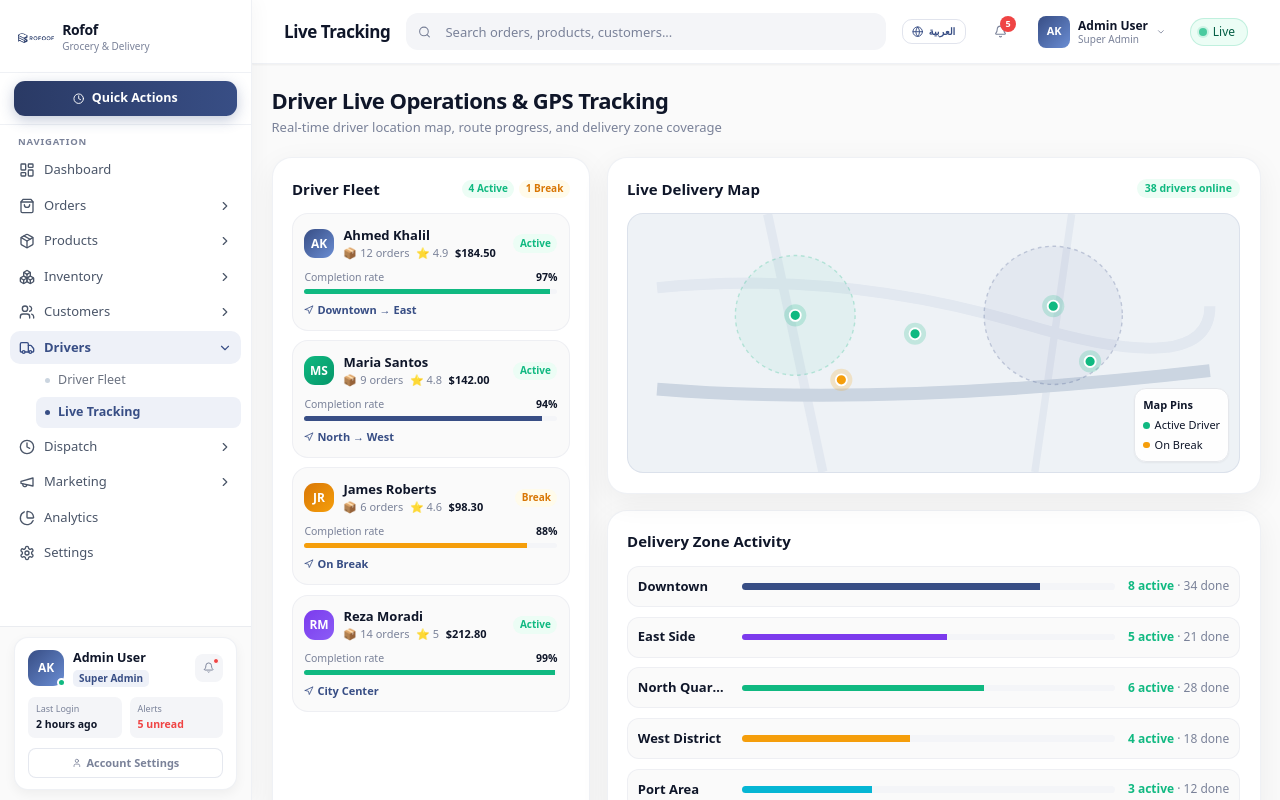
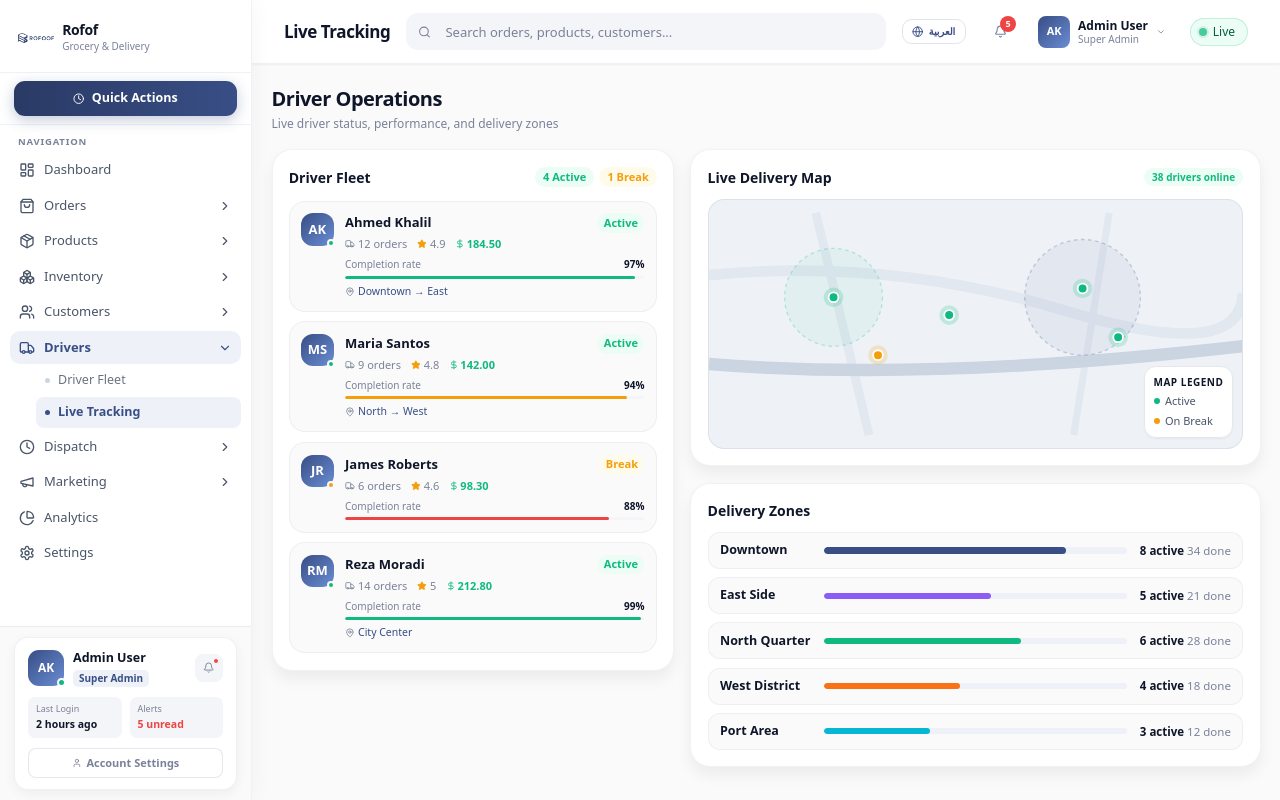
Before and after one commit to menna-radi/rofoof_website, a React (Vite) app: page /live-tracking in a window 1280 px wide. Built offline with nearby package versions, Linux system fonts and the light colour scheme; sample sign-in values are in the browser's storage.

Commit message:
update live tracking

```diff
--- a/src/modules/drivers/pages/live-tracking-page.tsx
+++ b/src/modules/drivers/pages/live-tracking-page.tsx
@@ -1,146 +1,256 @@
 import React from 'react';
-import { MapPin, Navigation, Star, Package, CheckCircle2, Clock } from 'lucide-react';
+import { Truck, Star, DollarSign, MapPin } from 'lucide-react';
 import { Card } from '@/shared/components/ui/card';
 
 export const LiveTrackingPage: React.FC = () => {
   const drivers = [
-    { initials: 'AK', name: 'Ahmed Khalil', orders: 12, rating: 4.9, earnings: '$184.50', status: 'Active', progress: 97, route: 'Downtown → East', avatarBg: 'from-[#384E85] to-[#6B8ED4]', progressColor: 'bg-[#10B981]' },
-    { initials: 'MS', name: 'Maria Santos', orders: 9, rating: 4.8, earnings: '$142.00', status: 'Active', progress: 94, route: 'North → West', avatarBg: 'from-[#10B981] to-[#059669]', progressColor: 'bg-[#384E85]' },
-    { initials: 'JR', name: 'James Roberts', orders: 6, rating: 4.6, earnings: '$98.30', status: 'Break', progress: 88, route: 'On Break', avatarBg: 'from-[#D97706] to-[#F59E0B]', progressColor: 'bg-[#F59E0B]' },
-    { initials: 'RM', name: 'Reza Moradi', orders: 14, rating: 5.0, earnings: '$212.80', status: 'Active', progress: 99, route: 'City Center', avatarBg: 'from-[#7C3AED] to-[#8B5CF6]', progressColor: 'bg-[#10B981]' },
+    {
+      initials: 'AK',
+      name: 'Ahmed Khalil',
+      orders: 12,
+      rating: 4.9,
+      earnings: '$184.50',
+      status: 'Active',
+      progress: 97,
+      route: 'Downtown → East',
+      avatarBg: 'from-[#384E85] to-[#6B8ED4]',
+      progressColor: 'bg-[#10B981]',
+    },
+    {
+      initials: 'MS',
+      name: 'Maria Santos',
+      orders: 9,
+      rating: 4.8,
+      earnings: '$142.00',
+      status: 'Active',
+      progress: 94,
+      route: 'North → West',
+      avatarBg: 'from-[#384E85] to-[#6B8ED4]',
+      progressColor: 'bg-[#F59E0B]',
+    },
+    {
+      initials: 'JR',
+      name: 'James Roberts',
+      orders: 6,
+      rating: 4.6,
+      earnings: '$98.30',
+      status: 'Break',
+      progress: 88,
+      route: '',
+      avatarBg: 'from-[#384E85] to-[#6B8ED4]',
+      progressColor: 'bg-[#EF4444]',
+    },
+    {
+      initials: 'RM',
+      name: 'Reza Moradi',
+      orders: 14,
+      rating: 5.0,
+      earnings: '$212.80',
+      status: 'Active',
+      progress: 99,
+      route: 'City Center',
+      avatarBg: 'from-[#384E85] to-[#6B8ED4]',
+      progressColor: 'bg-[#10B981]',
+    },
   ];
 
   const zones = [
     { name: 'Downtown', active: 8, done: 34, pct: '80%', color: 'bg-[#384E85]' },
-    { name: 'East Side', active: 5, done: 21, pct: '55%', color: 'bg-[#7C3AED]' },
+    { name: 'East Side', active: 5, done: 21, pct: '55%', color: 'bg-[#8B5CF6]' },
     { name: 'North Quarter', active: 6, done: 28, pct: '65%', color: 'bg-[#10B981]' },
-    { name: 'West District', active: 4, done: 18, pct: '45%', color: 'bg-[#F59E0B]' },
+    { name: 'West District', active: 4, done: 18, pct: '45%', color: 'bg-[#F97316]' },
     { name: 'Port Area', active: 3, done: 12, pct: '35%', color: 'bg-[#06B6D4]' },
   ];
 
   return (
-    <div className="space-y-6 select-none pb-10">
+    <div className="space-y-5 select-none pb-8">
       {/* Header */}
       <div>
-        <h1 className="text-[22px] font-extrabold text-[#0F1629] tracking-tight">Driver Live Operations &amp; GPS Tracking</h1>
-        <p className="text-[13px] text-[#7A8299] mt-0.5">Real-time driver location map, route progress, and delivery zone coverage</p>
+        <h1 className="text-[20px] font-bold text-[#0F1629] tracking-tight">
+          Driver Operations
+        </h1>
+        <p className="text-[12px] text-[#7A8299] mt-0.5">
+          Live driver status, performance, and delivery zones
+        </p>
       </div>
 
-      {/* Main Split Grid */}
-      <div className="grid grid-cols-1 lg:grid-cols-3 gap-5">
-        {/* Left Column: Driver Fleet Cards */}
-        <Card className="p-6 bg-white border border-[#384E85]/8 rounded-[20px] shadow-[0px_8px_30px_rgba(0,0,0,0.06)] space-y-4">
+      {/* Main Grid Layout */}
+      <div className="grid grid-cols-1 lg:grid-cols-12 gap-5 items-start">
+        {/* Left Column: Driver Fleet Card (5 columns) */}
+        <div className="lg:col-span-5">
+          <Card className="p-5 bg-white border border-[#384E85]/7 rounded-[20px] shadow-[0px_8px_15px_rgba(0,0,0,0.06)] space-y-4">
             <div className="flex items-center justify-between">
-            <h3 className="text-[15px] font-bold text-[#0F1629]">Driver Fleet</h3>
+              <h3 className="text-[14px] font-bold text-[#0F1629]">Driver Fleet</h3>
               <div className="flex gap-1.5">
-              <span className="px-2 py-0.5 rounded-full text-[10px] font-bold bg-[#ECFDF5] text-[#10B981]">4 Active</span>
-              <span className="px-2 py-0.5 rounded-full text-[10px] font-bold bg-[#FFFBEB] text-[#D97706]">1 Break</span>
+                <span className="px-2.5 py-0.5 rounded-full text-[11px] font-semibold bg-[#ECFDF5] text-[#10B981]">
+                  4 Active
+                </span>
+                <span className="px-2.5 py-0.5 rounded-full text-[11px] font-semibold bg-[#FFFBEB] text-[#F59E0B]">
+                  1 Break
+                </span>
               </div>
             </div>
 
-          <div className="space-y-3">
+            <div className="space-y-3 max-h-[500px] overflow-hidden">
               {drivers.map((d, idx) => (
-              <div key={idx} className="p-3.5 bg-[#FAFAFA] border border-[#384E85]/6 rounded-[16px] space-y-2.5">
-                <div className="flex items-center justify-between">
-                  <div className="flex items-center gap-3">
-                    <div className={`w-9 h-9 rounded-[11px] bg-gradient-to-br ${d.avatarBg} text-white flex items-center justify-center font-bold text-[12px] shrink-0`}>
+                <div
+                  key={idx}
+                  className="p-3.5 bg-[#FAFAFA] border border-[#384E85]/6 rounded-[16px] flex gap-3.5 items-start"
+                >
+                  {/* Avatar & Status Dot */}
+                  <div className="relative shrink-0">
+                    <div
+                      className={`w-10 h-10 rounded-[12px] bg-gradient-to-br ${d.avatarBg} text-white flex items-center justify-center font-bold text-[13px]`}
+                    >
                       {d.initials}
                     </div>
-                    <div>
-                      <div className="font-bold text-[#0F1629] text-[13px]">{d.name}</div>
-                      <div className="flex items-center gap-2 text-[11px] text-[#7A8299]">
-                        <span>📦 {d.orders} orders</span>
-                        <span>⭐ {d.rating}</span>
-                        <strong className="text-[#0F1629]">{d.earnings}</strong>
+                    <span
+                      className={`absolute -bottom-0.5 -right-0.5 w-2.5 h-2.5 rounded-full border-2 border-[#FAFAFA] ${
+                        d.status === 'Active' ? 'bg-[#10B981]' : 'bg-[#F59E0B]'
+                      }`}
+                    />
                   </div>
-                    </div>
-                  </div>
-                  <span className={`px-2 py-0.5 rounded-full text-[10px] font-bold ${
-                    d.status === 'Active' ? 'bg-[#ECFDF5] text-[#10B981]' : 'bg-[#FFFBEB] text-[#D97706]'
-                  }`}>
+
+                  {/* Driver Details */}
+                  <div className="flex-1 min-w-0">
+                    <div className="flex items-center justify-between">
+                      <span className="font-bold text-[#0F1629] text-[13px]">
+                        {d.name}
+                      </span>
+                      <span
+                        className={`px-2 py-0.5 rounded-full text-[11px] font-semibold ${
+                          d.status === 'Active'
+                            ? 'bg-[#ECFDF5] text-[#10B981]'
+                            : 'bg-[#FFFBEB] text-[#F59E0B]'
+                        }`}
+                      >
                         {d.status}
                       </span>
                     </div>
 
-                {/* Progress bar */}
-                <div>
-                  <div className="flex justify-between text-[10.5px] text-[#7A8299] mb-1">
-                    <span>Completion rate</span>
-                    <strong className="text-[#0F1629]">{d.progress}%</strong>
+                    {/* Metrics Row: Truck Orders, Star Rating, Green Earnings */}
+                    <div className="flex items-center gap-3 text-[11px] pt-1">
+                      <div className="flex items-center gap-1 text-[#7A8299]">
+                        <Truck className="w-3 h-3 text-[#7A8299]" />
+                        <span>{d.orders} orders</span>
                       </div>
-                  <div className="w-full h-1.5 bg-[#F4F5F8] rounded-full overflow-hidden">
-                    <div className={`h-full ${d.progressColor}`} style={{ width: `${d.progress}%` }} />
+                      <div className="flex items-center gap-1 text-[#7A8299]">
+                        <Star className="w-3 h-3 text-[#F59E0B] fill-[#F59E0B]" />
+                        <span>{d.rating}</span>
+                      </div>
+                      <div className="flex items-center gap-0.5 font-semibold text-[#10B981]">
+                        <DollarSign className="w-3 h-3 text-[#10B981]" />
+                        <span>{d.earnings.replace('$', '')}</span>
                       </div>
                     </div>
 
-                <div className="flex items-center gap-1 text-[11px] font-semibold text-[#384E85]">
-                  <Navigation className="w-3 h-3 text-[#384E85]" /> {d.route}
+                    {/* Completion rate bar */}
+                    <div className="pt-1.5">
+                      <div className="flex justify-between text-[10px] mb-1">
+                        <span className="text-[#7A8299]">Completion rate</span>
+                        <strong className="text-[#0F1629] font-bold">{d.progress}%</strong>
+                      </div>
+                      <div className="w-full h-[3px] bg-[#F4F5F8] rounded-[3px] overflow-hidden">
+                        <div
+                          className={`h-[3px] rounded-[3px] transition-all duration-300 ${d.progressColor}`}
+                          style={{ width: `${d.progress}%` }}
+                        />
+                      </div>
+                    </div>
+
+                    {/* Route location with MapPin icon */}
+                    {d.route && (
+                      <div className="flex items-center gap-1 text-[10.5px] font-medium text-[#384E85] pt-1.5">
+                        <MapPin className="w-3 h-3 text-[#7A8299]" />
+                        <span>{d.route}</span>
+                      </div>
+                    )}
                   </div>
                 </div>
               ))}
             </div>
           </Card>
+        </div>
 
-        {/* Right Column: Live Map + Delivery Zones */}
-        <div className="lg:col-span-2 space-y-5">
-          {/* Visual Map SVG Card */}
-          <Card className="p-6 bg-white border border-[#384E85]/8 rounded-[20px] shadow-[0px_8px_30px_rgba(0,0,0,0.06)] relative overflow-hidden">
-            <div className="flex items-center justify-between mb-4">
-              <h3 className="text-[15px] font-bold text-[#0F1629]">Live Delivery Map</h3>
-              <span className="px-2.5 py-0.5 rounded-full text-[10.5px] font-bold bg-[#ECFDF5] text-[#10B981]">
+        {/* Right Column: Live Map + Delivery Zones (7 columns) */}
+        <div className="lg:col-span-7 space-y-5">
+          {/* Live Delivery Map Card */}
+          <Card className="p-5 bg-white border border-[#384E85]/7 rounded-[20px] shadow-[0px_8px_15px_rgba(0,0,0,0.06)] relative overflow-hidden">
+            <div className="flex items-center justify-between mb-3.5">
+              <h3 className="text-[14px] font-bold text-[#0F1629]">Live Delivery Map</h3>
+              <span className="px-2.5 py-0.5 rounded-full text-[10px] font-bold bg-[#ECFDF5] text-[#10B981]">
                 38 drivers online
               </span>
             </div>
 
-            <div className="relative w-full h-[260px] rounded-[16px] overflow-hidden border border-[#384E85]/10 bg-[#EEF2F6]">
-              <svg className="w-full h-full" viewBox="0 0 600 280">
-                <rect width="600" height="280" fill="#EEF2F6"/>
-                <path d="M 0 80 Q 200 60 400 120 T 600 100" fill="none" stroke="#E2E8F0" strokeWidth="12"/>
-                <path d="M 120 0 L 180 280" fill="none" stroke="#E2E8F0" strokeWidth="10"/>
-                <path d="M 450 0 L 410 280" fill="none" stroke="#E2E8F0" strokeWidth="8"/>
-                <path d="M 0 190 Q 250 210 600 170" fill="none" stroke="#CBD5E1" strokeWidth="14"/>
+            {/* Map Graphic Canvas */}
+            <div className="relative w-full h-[250px] rounded-[16px] overflow-hidden border border-[#384E85]/10 bg-[#EEF2F6]">
+              <svg className="w-full h-full" viewBox="0 0 600 250">
+                <rect width="600" height="250" fill="#EEF2F6" />
+                {/* Road Network Lines */}
+                <path d="M 0 70 Q 200 50 400 110 T 600 90" fill="none" stroke="#E2E8F0" strokeWidth="12" />
+                <path d="M 120 0 L 180 250" fill="none" stroke="#E2E8F0" strokeWidth="10" />
+                <path d="M 450 0 L 410 250" fill="none" stroke="#E2E8F0" strokeWidth="8" />
+                <path d="M 0 170 Q 250 190 600 150" fill="none" stroke="#CBD5E1" strokeWidth="14" />
 
-                <circle cx="150" cy="110" r="65" fill="rgba(16,185,129,0.06)" stroke="rgba(16,185,129,0.25)" strokeWidth="1.5" strokeDasharray="4 4"/>
-                <circle cx="430" cy="110" r="75" fill="rgba(56,78,133,0.06)" stroke="rgba(56,78,133,0.25)" strokeWidth="1.5" strokeDasharray="4 4"/>
+                {/* Zone Range Circles */}
+                <circle cx="140" cy="95" r="55" fill="rgba(16,185,129,0.06)" stroke="rgba(16,185,129,0.25)" strokeWidth="1.5" strokeDasharray="4 4" />
+                <circle cx="420" cy="95" r="65" fill="rgba(56,78,133,0.06)" stroke="rgba(56,78,133,0.25)" strokeWidth="1.5" strokeDasharray="4 4" />
 
                 {/* Driver GPS Pins */}
-                <circle cx="150" cy="110" r="12" fill="rgba(16,185,129,0.2)"/>
-                <circle cx="150" cy="110" r="6" fill="#10B981" stroke="#ffffff" strokeWidth="2"/>
+                <circle cx="140" cy="95" r="11" fill="rgba(16,185,129,0.2)" />
+                <circle cx="140" cy="95" r="5.5" fill="#10B981" stroke="#ffffff" strokeWidth="2" />
 
-                <circle cx="280" cy="130" r="12" fill="rgba(16,185,129,0.2)"/>
-                <circle cx="280" cy="130" r="6" fill="#10B981" stroke="#ffffff" strokeWidth="2"/>
+                <circle cx="270" cy="115" r="11" fill="rgba(16,185,129,0.2)" />
+                <circle cx="270" cy="115" r="5.5" fill="#10B981" stroke="#ffffff" strokeWidth="2" />
 
-                <circle cx="200" cy="180" r="12" fill="rgba(245,158,11,0.2)"/>
-                <circle cx="200" cy="180" r="6" fill="#F59E0B" stroke="#ffffff" strokeWidth="2"/>
+                <circle cx="190" cy="160" r="11" fill="rgba(245,158,11,0.2)" />
+                <circle cx="190" cy="160" r="5.5" fill="#F59E0B" stroke="#ffffff" strokeWidth="2" />
 
-                <circle cx="430" cy="100" r="12" fill="rgba(16,185,129,0.2)"/>
-                <circle cx="430" cy="100" r="6" fill="#10B981" stroke="#ffffff" strokeWidth="2"/>
+                <circle cx="420" cy="85" r="11" fill="rgba(16,185,129,0.2)" />
+                <circle cx="420" cy="85" r="5.5" fill="#10B981" stroke="#ffffff" strokeWidth="2" />
 
-                <circle cx="470" cy="160" r="12" fill="rgba(16,185,129,0.2)"/>
-                <circle cx="470" cy="160" r="6" fill="#10B981" stroke="#ffffff" strokeWidth="2"/>
+                <circle cx="460" cy="140" r="11" fill="rgba(16,185,129,0.2)" />
+                <circle cx="460" cy="140" r="5.5" fill="#10B981" stroke="#ffffff" strokeWidth="2" />
               </svg>
 
-              <div className="absolute bottom-3 right-3 bg-white/90 backdrop-blur-xs p-2.5 rounded-[12px] border border-gray-200 shadow-xs text-[11px] space-y-1">
-                <div className="font-bold text-[#0F1629] mb-1">Map Pins</div>
-                <div className="flex items-center gap-1.5"><span className="w-2 h-2 rounded-full bg-[#10B981]" /> Active Driver</div>
-                <div className="flex items-center gap-1.5"><span className="w-2 h-2 rounded-full bg-[#F59E0B]" /> On Break</div>
+              {/* Map Legend Overlay Box */}
+              <div className="absolute bottom-3 right-3 bg-white/95 backdrop-blur-xs p-2.5 rounded-[12px] border border-gray-200 shadow-xs text-[11px] space-y-1">
+                <div className="font-bold text-[#0F1629] mb-1 text-[10px] uppercase tracking-[0.5px]">Map Legend</div>
+                <div className="flex items-center gap-1.5 text-[11px] text-[#4A5568]">
+                  <span className="w-2 h-2 rounded-full bg-[#10B981]" /> Active
+                </div>
+                <div className="flex items-center gap-1.5 text-[11px] text-[#4A5568]">
+                  <span className="w-2 h-2 rounded-full bg-[#F59E0B]" /> On Break
+                </div>
               </div>
             </div>
           </Card>
 
-          {/* Delivery Zones */}
-          <Card className="p-6 bg-white border border-[#384E85]/8 rounded-[20px] shadow-[0px_8px_30px_rgba(0,0,0,0.06)]">
-            <h3 className="text-[15px] font-bold text-[#0F1629] mb-4">Delivery Zone Activity</h3>
+          {/* Delivery Zones Card */}
+          <Card className="p-5 bg-white border border-[#384E85]/7 rounded-[20px] shadow-[0px_8px_15px_rgba(0,0,0,0.06)]">
+            <h3 className="text-[14px] font-bold text-[#0F1629] mb-3.5">
+              Delivery Zones
+            </h3>
 
-            <div className="space-y-3">
+            <div className="space-y-2.5">
               {zones.map((z, idx) => (
-                <div key={idx} className="p-3 bg-[#FAFAFA] border border-[#384E85]/6 rounded-[12px] flex items-center justify-between gap-4">
-                  <div className="w-28 font-bold text-[#0F1629] text-[13px] truncate">{z.name}</div>
-                  <div className="flex-1 h-2 bg-[#F4F5F8] rounded-full overflow-hidden">
-                    <div className={`h-full ${z.color}`} style={{ width: z.pct }} />
+                <div
+                  key={idx}
+                  className="px-3.5 py-2.5 bg-[#FAFAFA] border border-[#384E85]/6 rounded-[12px] flex items-center justify-between gap-4"
+                >
+                  <div className="w-28 font-bold text-[#0F1629] text-[12.5px] truncate">
+                    {z.name}
                   </div>
-                  <div className="text-[12px] text-[#7A8299] text-right shrink-0">
-                    <strong className="text-[#10B981]">{z.active} active</strong> · {z.done} done
+                  <div className="flex-1 h-2 bg-[#EEF1F8] rounded-full overflow-hidden">
+                    <div
+                      className={`h-full rounded-full transition-all duration-300 ${z.color}`}
+                      style={{ width: z.pct }}
+                    />
+                  </div>
+                  <div className="text-[11.5px] text-[#7A8299] text-right shrink-0">
+                    <strong className="text-[#0F1629] font-bold">{z.active} active</strong>{' '}
+                    <span>{z.done} done</span>
                   </div>
                 </div>
               ))}
```
Lines whose indentation alone changed are shown as unchanged.
